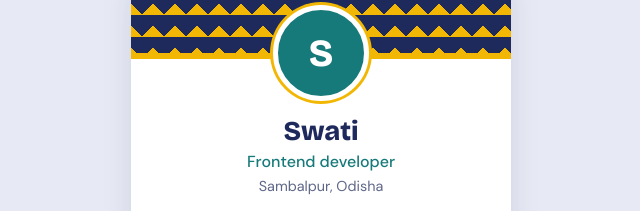
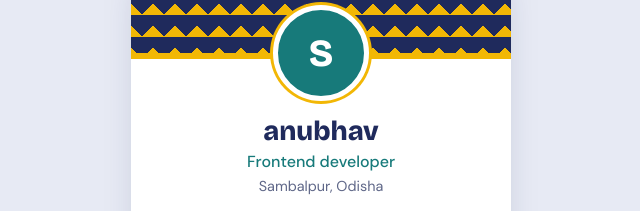
Before and after one commit to Anubhavsuryanshu/PROFILE-CARD-, a plain HTML site: page index.html in a window 1280 px wide. Shown: the part 109-320 px from the top of the page, 319-959 px from the left. Drawn offline with nearby package versions, Linux system fonts and the light colour scheme.

Commit message:
Update index.html

```diff
--- a/index.html
+++ b/index.html
@@ -13,7 +13,7 @@
     <div class="body">
       <div class="avatar" aria-hidden="true">S</div>
 
-      <h1>Swati</h1>
+      <h1>anubhav</h1>
       <p class="role">Frontend developer</p>
       <p class="place">Sambalpur, Odisha</p>
 
```
